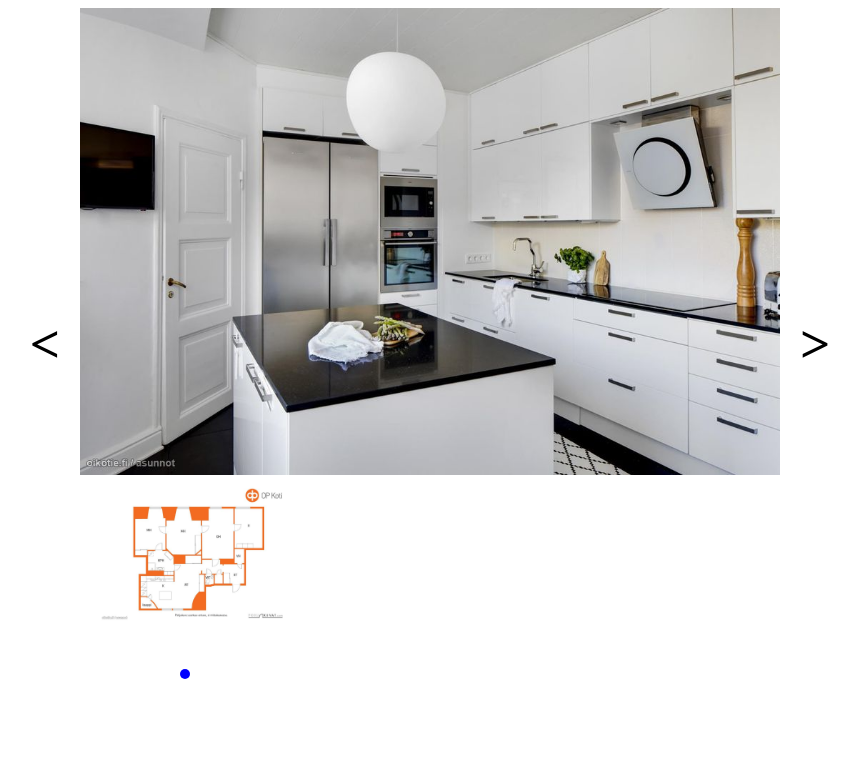
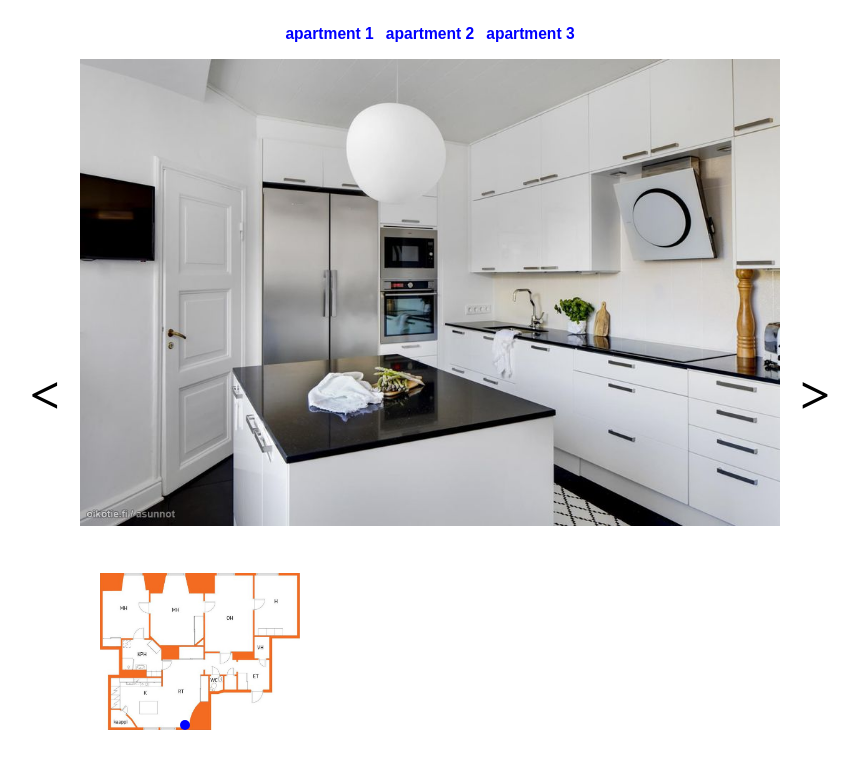
Before and after one commit to Areii1/floor-plan-vision, a React (Create React App) app: page / in a window 1280 px wide. Shown: the top 768 px of the page, without its empty margins (210-1069 px from the left). Built offline with nearby package versions, Linux system fonts and the light colour scheme.

Commit message:
add apartment navigation

```diff
--- a/src/App.tsx
+++ b/src/App.tsx
@@ -7,9 +7,15 @@ import { ViewDetails } from "./apiServices/getViewDetails";
 const Wrapper = styled.div`
   width: 1000px;
   display: flex;
+  flex-direction: column;
+  align-items: center;
+  margin: auto;
+`;
+
+const ViewSectionWrapper = styled.div`
+  display: flex;
   justify-content: center;
   align-items: center;
-  margin: auto;
 `;
 
 const NavigationButton = styled.div`
@@ -18,6 +24,23 @@ const NavigationButton = styled.div`
   border: none;
   font-size: 4em;
   cursor: pointer;
+`;
+
+const ApartmentNavigationList = styled.ul`
+  display: flex;
+  list-style-type: none;
+  padding: 0;
+  margin: 0;
+`;
+
+const ApartmentNavigationListButton = styled.button`
+  border: none;
+  background-color: transparent;
+  cursor: pointer;
+`;
+
+const ApartmentNavigationListButtonText = styled.h3`
+  color: blue;
 `;
 
 enum status {
@@ -44,14 +67,14 @@ function App() {
   >(initialViewDetailProcess);
   const [currentImageIndex, setCurrentImageIndex] = React.useState<number>(0);
 
-  const fetchViewDetails = async () => {
+  const fetchViewDetails = async (id: number) => {
     try {
       setGetViewDetailsProcess({
         status: status.LOADING,
         data: undefined,
         error: undefined,
       });
-      const getViewDetailsResponse = await getViewDetails(1);
+      const getViewDetailsResponse = await getViewDetails(id);
       setGetViewDetailsProcess({
         status: status.SUCCESS,
         data: getViewDetailsResponse as ViewDetails,
@@ -67,7 +90,7 @@ function App() {
   };
 
   React.useEffect(() => {
-    fetchViewDetails();
+    fetchViewDetails(1);
   }, []);
 
   const handlePreviousClick = () => {
@@ -100,7 +123,7 @@ function App() {
       }
       case status.SUCCESS: {
         return (
-          <>
+          <ViewSectionWrapper>
             <NavigationButton
               onClick={handlePreviousClick}
               title="previous view"
@@ -114,21 +137,54 @@ function App() {
             <NavigationButton onClick={handleNextClick} title="next view">
               <h5>&gt;</h5>
             </NavigationButton>
-          </>
+          </ViewSectionWrapper>
         );
       }
       case status.ERROR: {
         return (
           <div>
             <h5>Could not fetch view</h5>
-            <button onClick={fetchViewDetails}>try again</button>
+            <button onClick={() => fetchViewDetails(0)}>try again</button>
           </div>
         );
       }
     }
   };
 
-  return <Wrapper>{getViewSection()}</Wrapper>;
+  return (
+    <Wrapper>
+      <ApartmentNavigationList>
+        <li>
+          <ApartmentNavigationListButton>
+            <ApartmentNavigationListButtonText
+              onClick={() => fetchViewDetails(1)}
+            >
+              apartment 1
+            </ApartmentNavigationListButtonText>
+          </ApartmentNavigationListButton>
+        </li>
+        <li>
+          <ApartmentNavigationListButton>
+            <ApartmentNavigationListButtonText
+              onClick={() => fetchViewDetails(2)}
+            >
+              apartment 2
+            </ApartmentNavigationListButtonText>
+          </ApartmentNavigationListButton>
+        </li>
+        <li>
+          <ApartmentNavigationListButton>
+            <ApartmentNavigationListButtonText
+              onClick={() => fetchViewDetails(3)}
+            >
+              apartment 3
+            </ApartmentNavigationListButtonText>
+          </ApartmentNavigationListButton>
+        </li>
+      </ApartmentNavigationList>
+      {getViewSection()}
+    </Wrapper>
+  );
 }
 
 export default App;
--- a/src/view/View.tsx
+++ b/src/view/View.tsx
@@ -23,6 +23,8 @@ const FloorPlanWrapper = styled.div`
   width: 200px;
   height: 200px;
   margin-left: 20px;
+  display: flex;
+  align-items: flex-end;
 `;
 
 type FloorPlanDotProps = {
```
Also changed, not shown: src/mockData/mock-apartment-1/floor-plan.jpeg, src/mockData/mock-apartment-3/floor-plan.jpeg.
